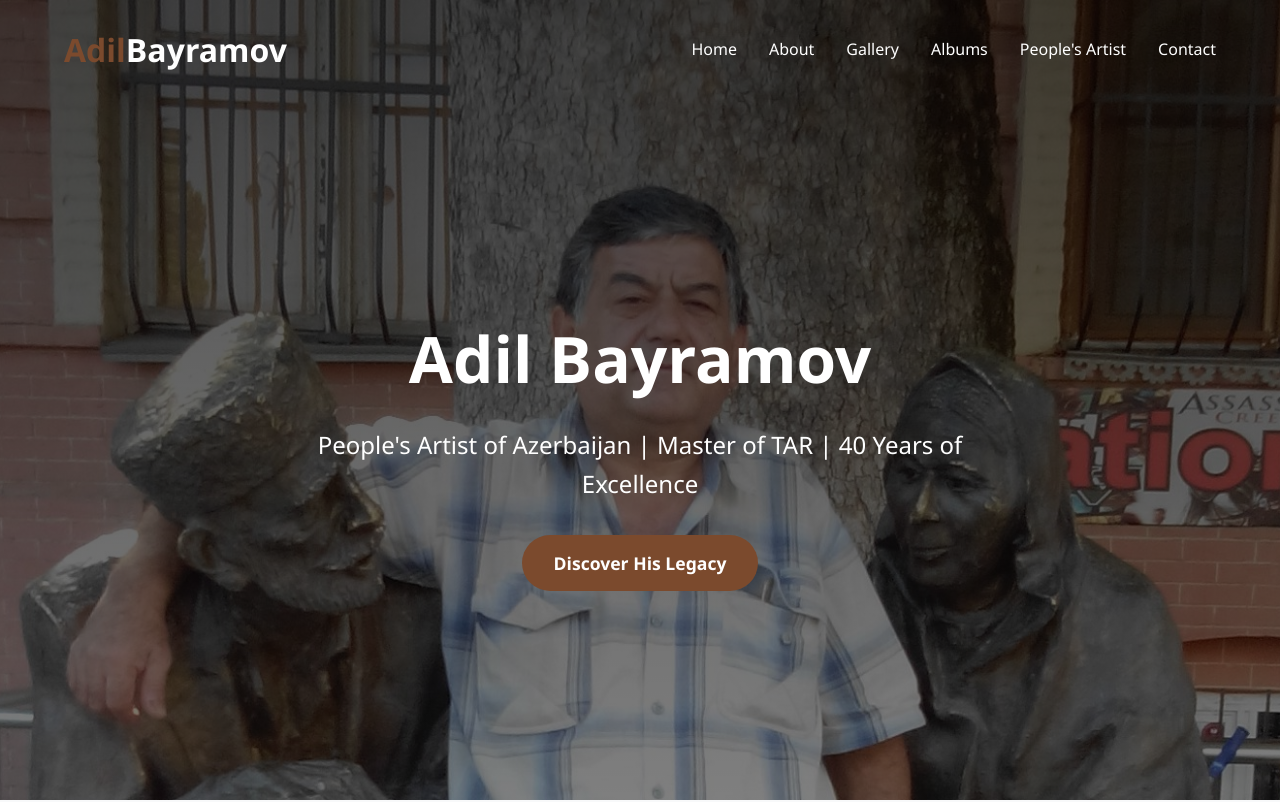
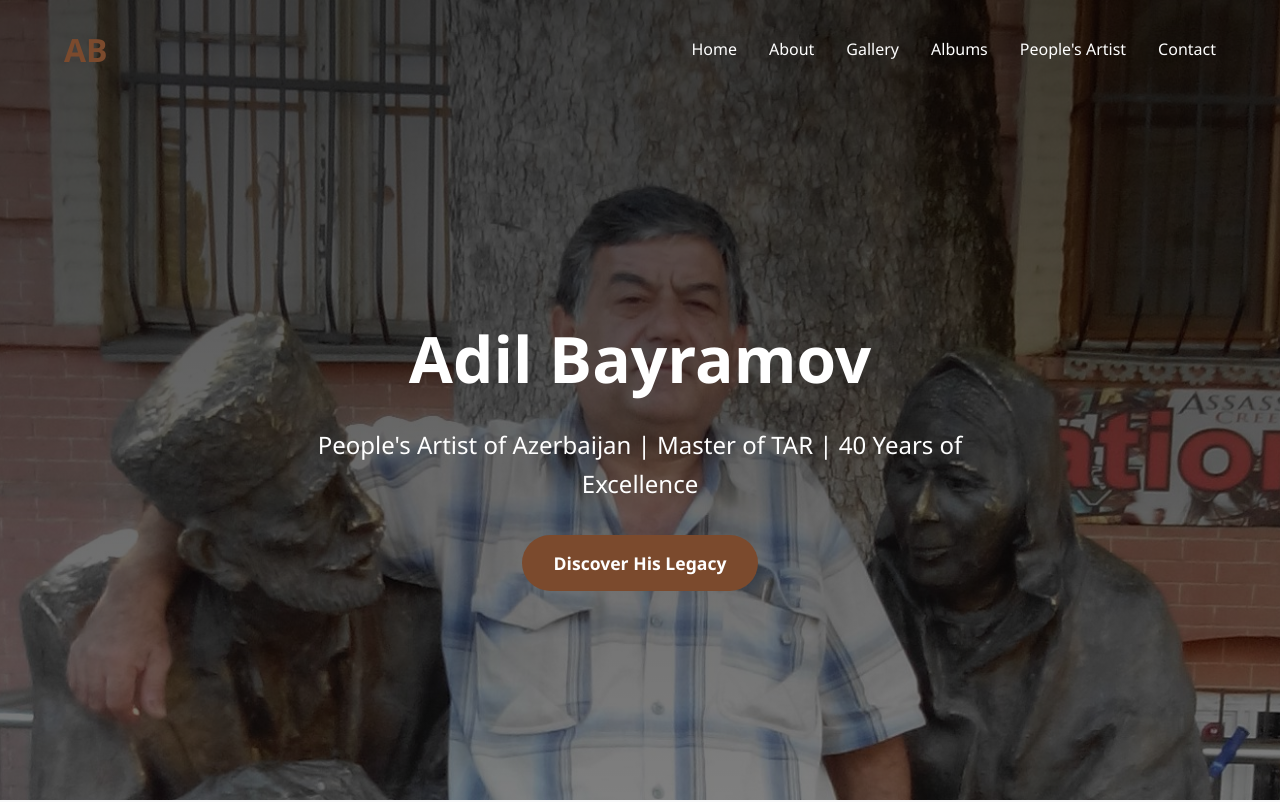
Before and after one commit to javidanbayram/adil-bayramov, a plain HTML site: page index.html in a window 1280 px wide. Shown: the top 802 px of the page. Drawn offline with Linux system fonts and the light colour scheme.

Commit message:
Header logo updated

```diff
--- a/index.html
+++ b/index.html
@@ -742,7 +742,7 @@
     <header id="home">
         <nav>
             <div class="logo">
-                <span>Adil</span>Bayramov
+                <span>AB</span>
             </div>
             <div class="nav-links">
                 <a href="#home">Home</a>
```
